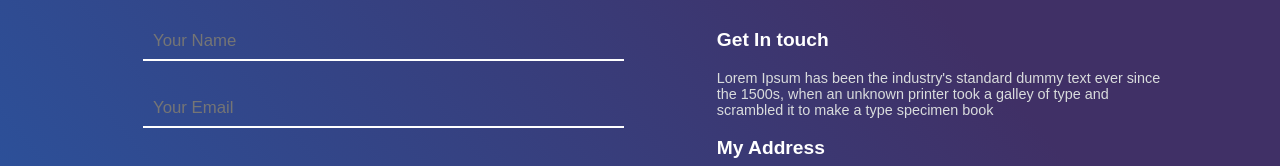
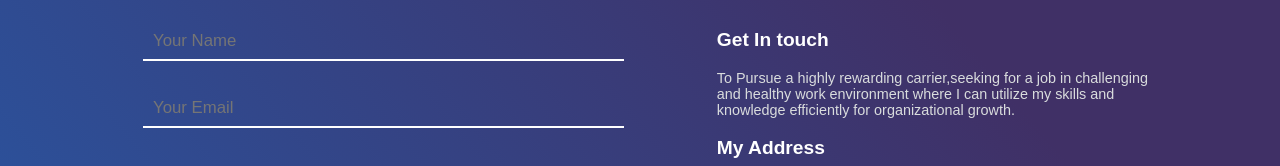
Before and after one commit to Dinesh-codes-code/Dinesh-codes-code.github.io, a plain HTML site: page index.html in a window 1280 px wide. Shown: the part 2969-3135 px from the top of the page. Drawn offline with Linux system fonts and the light colour scheme.

Commit message:
Update index.html

```diff
--- a/index.html
+++ b/index.html
@@ -249,7 +249,8 @@
                 <div id="my-details-container">
 
                     <h3> Get In touch </h3>
-                    <p>  Lorem Ipsum has been the industry's standard dummy text ever since the 1500s, when an unknown printer took a galley of type and scrambled it to make a type specimen book</p>
+                    <p>  To Pursue a highly rewarding carrier,seeking for a job in challenging and healthy work environment where I can utilize my skills and knowledge efficiently for organizational growth.
+                	</p>
 
                     <h3> My Address </h3>
                     <div class="my-details-info-container">
```
